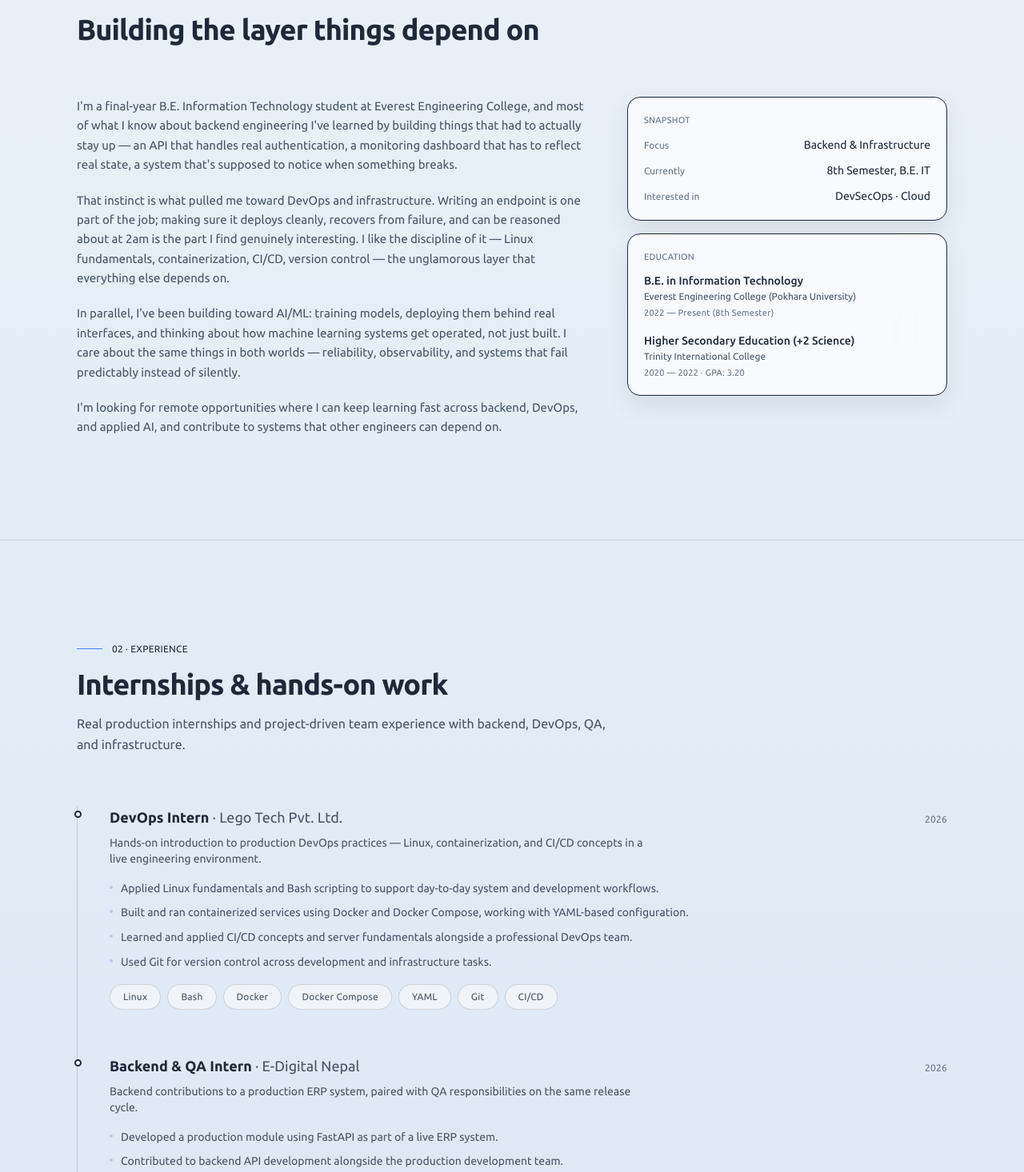
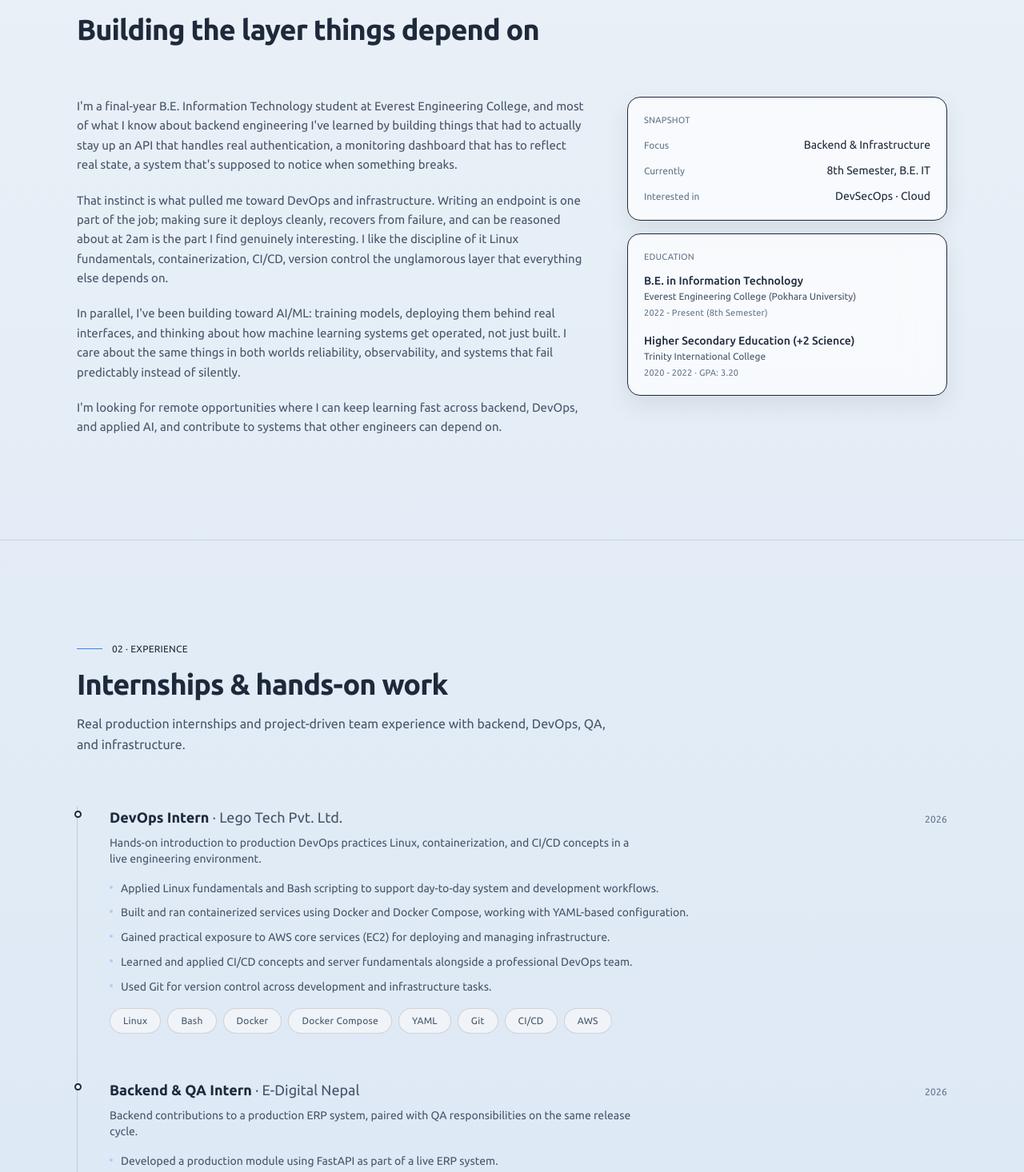
Before and after one commit to AG-Aayush/Aayush-Gnawali-PORTFOLIO-, a Next.js app in the folder portfolio/: page / in a window 1280 px wide. Shown: the part 944-2410 px from the top of the page at 80% size. Built offline with nearby package versions, Linux system fonts and the light colour scheme.

Commit message:
updated the dark and light button and formatted the background

```diff
--- a/portfolio/src/app/layout.tsx
+++ b/portfolio/src/app/layout.tsx
@@ -3,7 +3,7 @@ import "./globals.css";
 import { personal } from "@/data/resume";
 import { ThemeProvider } from "@/components/layout/ThemeProvider";
 
-const siteUrl = "https://aayush-gnawali-portfolio.vercel.app/";
+const siteUrl = "https://www.aayushgnawali.com.np/";
 
 export const metadata: Metadata = {
   metadataBase: new URL(siteUrl),
@@ -56,7 +56,10 @@ const jsonLd = {
   "@context": "https://schema.org",
   "@type": "Person",
   name: personal.name,
+  alternateName: ["Aayush Gnawali", "Gnawali Aayush"],
   url: siteUrl,
+  image: `${siteUrl}${personal.profilePicture}`,
+  description: personal.tagline,
   jobTitle: personal.role,
   address: {
     "@type": "PostalAddress",
--- a/portfolio/src/components/layout/Navbar.tsx
+++ b/portfolio/src/components/layout/Navbar.tsx
@@ -2,7 +2,7 @@
 
 import { useEffect, useState } from "react";
 import { motion, AnimatePresence } from "framer-motion";
-import { Menu, X, Download, Moon, SunMedium } from "lucide-react";
+import { Menu, X, Download, Moon, SunMedium, SunMediumIcon, MoonIcon } from "lucide-react";
 import { personal } from "@/data/resume";
 import { useTheme } from "@/components/layout/ThemeProvider";
 import { cn } from "@/lib/utils";
@@ -101,7 +101,7 @@ export function Navbar() {
             className="inline-flex h-10 w-10 items-center justify-center rounded-full border border-[var(--color-border-strong)] bg-[var(--color-bg)] text-[var(--color-text-secondary)] transition duration-200 hover:border-[var(--color-accent)] hover:text-[var(--color-text-primary)]"
             aria-label={theme === "light" ? "Switch to dark mode" : "Switch to light mode"}
           >
-            {theme === "light" ? <Moon size={16} /> : <SunMedium size={16} />}
+            {theme === "light" ? <SunMedium size={16} /> : <Moon size={16} />}
           </button>
           <a
             href={personal.resumeFile}
@@ -156,7 +156,7 @@ export function Navbar() {
                   onClick={toggleTheme}
                   className="font-mono-tag inline-flex items-center gap-2 rounded-md border border-[var(--color-border-strong)] px-3 py-2 text-xs text-[var(--color-text-secondary)] transition duration-200 hover:border-[var(--color-accent)] hover:text-[var(--color-text-primary)]"
                 >
-                  {theme === "light" ? <Moon size={14} /> : <SunMedium size={14} />}
+                  {theme === "light" ? <SunMedium size={14} /> : <Moon size={14} />}
                   {theme === "light" ? "Dark mode" : "Light mode"}
                 </button>
               </li>
--- a/portfolio/src/data/resume.ts
+++ b/portfolio/src/data/resume.ts
@@ -1,11 +1,3 @@
-/**
- * Central content store.
- *
- * Every section of the site (and the on-site chat assistant's knowledge base)
- * reads from this file. Keeping content and presentation separate means the
- * copy can be updated without touching component code, and the chat widget
- * can quote the exact same facts shown on the page — no drift, no invention.
- */
 
 export const personal = {
   name: "Aayush Gnawali",
@@ -28,9 +20,9 @@ export const personal = {
 
 export const about = {
   story: [
-    "I'm a final-year B.E. Information Technology student at Everest Engineering College, and most of what I know about backend engineering I've learned by building things that had to actually stay up — an API that handles real authentication, a monitoring dashboard that has to reflect real state, a system that's supposed to notice when something breaks.",
-    "That instinct is what pulled me toward DevOps and infrastructure. Writing an endpoint is one part of the job; making sure it deploys cleanly, recovers from failure, and can be reasoned about at 2am is the part I find genuinely interesting. I like the discipline of it — Linux fundamentals, containerization, CI/CD, version control — the unglamorous layer that everything else depends on.",
-    "In parallel, I've been building toward AI/ML: training models, deploying them behind real interfaces, and thinking about how machine learning systems get operated, not just built. I care about the same things in both worlds — reliability, observability, and systems that fail predictably instead of silently.",
+    "I'm a final-year B.E. Information Technology student at Everest Engineering College, and most of what I know about backend engineering I've learned by building things that had to actually stay up an API that handles real authentication, a monitoring dashboard that has to reflect real state, a system that's supposed to notice when something breaks.",
+    "That instinct is what pulled me toward DevOps and infrastructure. Writing an endpoint is one part of the job; making sure it deploys cleanly, recovers from failure, and can be reasoned about at 2am is the part I find genuinely interesting. I like the discipline of it Linux fundamentals, containerization, CI/CD, version control the unglamorous layer that everything else depends on.",
+    "In parallel, I've been building toward AI/ML: training models, deploying them behind real interfaces, and thinking about how machine learning systems get operated, not just built. I care about the same things in both worlds reliability, observability, and systems that fail predictably instead of silently.",
     "I'm looking for remote opportunities where I can keep learning fast across backend, DevOps, and applied AI, and contribute to systems that other engineers can depend on.",
   ],
   highlights: [
@@ -58,14 +50,15 @@ export const experience: ExperienceEntry[] = [
     org: "Lego Tech Pvt. Ltd.",
     period: "2026",
     summary:
-      "Hands-on introduction to production DevOps practices — Linux, containerization, and CI/CD concepts in a live engineering environment.",
+      "Hands-on introduction to production DevOps practices Linux, containerization, and CI/CD concepts in a live engineering environment.",
     points: [
       "Applied Linux fundamentals and Bash scripting to support day-to-day system and development workflows.",
       "Built and ran containerized services using Docker and Docker Compose, working with YAML-based configuration.",
+      "Gained practical exposure to AWS core services (EC2) for deploying and managing infrastructure.",
       "Learned and applied CI/CD concepts and server fundamentals alongside a professional DevOps team.",
       "Used Git for version control across development and infrastructure tasks.",
     ],
-    stack: ["Linux", "Bash", "Docker", "Docker Compose", "YAML", "Git", "CI/CD"],
+    stack: ["Linux", "Bash", "Docker", "Docker Compose", "YAML", "Git", "CI/CD", "AWS"],
   },
   {
     id: "e-digital-nepal",
@@ -102,11 +95,11 @@ export const projects: Project[] = [
   {
     id: "fastapi-notes",
     name: "Secure FastAPI Notes CRUD API",
-    pitch: "A production-style REST API with real authentication, not a toy CRUD demo.",
+    pitch: "A production style REST API with real authentication, not a toy CRUD demo.",
     description:
       "A RESTful API built with FastAPI and PostgreSQL, using asynchronous database operations end to end. Implements JWT-based authentication, bcrypt password hashing, and owner-based authorization so users can only access their own resources. Backend modules are structured with Pydantic validation and Async SQLAlchemy for scalable request handling.",
     challenge:
-      "Getting authorization right was harder than authentication — making sure every CRUD endpoint checked resource ownership, not just a valid token, without duplicating that logic across routes.",
+      "Getting authorization right was harder than authentication making sure every CRUD endpoint checked resource ownership, not just a valid token, without duplicating that logic across routes.",
     learned:
       "How to structure async SQLAlchemy sessions and dependency injection in FastAPI so security checks stay centralized and testable instead of scattered through the codebase.",
     stack: ["FastAPI", "PostgreSQL", "Async SQLAlchemy", "JWT", "Pydantic", "bcrypt"],
@@ -119,9 +112,9 @@ export const projects: Project[] = [
     name: "Rule-Based Self-Healing Web Automation System",
     pitch: "Automation that notices when a web UI changes and recovers on its own.",
     description:
-      "A Python automation framework built on Selenium that uses heuristic scoring to recover automatically when a web element locator breaks — a common failure point in browser automation when a UI changes. Includes backend monitoring and recovery workflows for handling dynamic UI changes, plus a Streamlit dashboard for tracking healing confidence scores and runtime metrics.",
+      "A Python automation framework built on Selenium that uses heuristic scoring to recover automatically when a web element locator breaks a common failure point in browser automation when a UI changes. Includes backend monitoring and recovery workflows for handling dynamic UI changes, plus a Streamlit dashboard for tracking healing confidence scores and runtime metrics.",
     challenge:
-      "Deciding how confident the system should be before it 'heals' automatically versus flagging for a human — too aggressive and it silently masks real breakage, too conservative and it defeats the point.",
+      "Deciding how confident the system should be before it 'heals' automatically versus flagging for a human too aggressive and it silently masks real breakage, too conservative and it defeats the point.",
     learned:
       "How to design rule-based recovery logic with a confidence threshold rather than a binary pass/fail, and how much observability (the metrics dashboard) matters for trusting an automated recovery system.",
     stack: ["Python", "Selenium", "Streamlit", "Automation", "Monitoring"],
@@ -135,7 +128,7 @@ export const projects: Project[] = [
     description:
       "A machine learning application built with Scikit-learn and deployed with Streamlit. Covers data preprocessing, feature engineering, and a real-time inference pipeline, with visualizations for monitoring model performance rather than just outputting a single prediction number.",
     challenge:
-      "Feature engineering that generalized well — early versions overfit to patterns in the training data that didn't hold up on new inputs.",
+      "Feature engineering that generalized well early versions overfit to patterns in the training data that didn't hold up on new inputs.",
     learned:
       "The gap between a model that scores well in a notebook and one that behaves sensibly in a live interface with real user input.",
     stack: ["Python", "Scikit-learn", "Streamlit", "Pandas", "NumPy"],
@@ -150,7 +143,7 @@ export const projects: Project[] = [
     description:
       "A JavaScript Pomodoro application built with Three.js, with interactive timer state management driving mesh rendering and rotational mechanics. Frontend logic, state, and deployment are all handled with vanilla JavaScript and GitHub Pages.",
     challenge:
-      "Keeping 3D rendering performant in-browser while the timer state updates continuously — asset and lighting choices had a real, visible cost.",
+      "Keeping 3D rendering performant in-browser while the timer state updates continuously asset and lighting choices had a real, visible cost.",
     learned:
       "Practical performance tuning for real-time 3D in the browser: what's cheap to animate and what isn't.",
     stack: ["JavaScript", "Three.js", "GitHub Pages"],
@@ -198,7 +191,7 @@ export const skills: SkillCategory[] = [
   {
     id: "cloud",
     label: "Cloud & Deployment",
-    skills: ["Render", "Streamlit Cloud", "GitHub Pages", "Deployment Fundamentals"],
+    skills: ["Render", "Streamlit Cloud", "GitHub Pages", "Deployment Fundamentals", "AWS"],
   },
   {
     id: "databases",
@@ -292,14 +285,14 @@ export const education = [
     degree: "B.E. in Information Technology",
     school: "Everest Engineering College (Pokhara University)",
     location: "Lalitpur, Nepal",
-    period: "2022 — Present (8th Semester)",
+    period: "2022 - Present (8th Semester)",
   },
   {
     id: "plus-two",
     degree: "Higher Secondary Education (+2 Science)",
     school: "Trinity International College",
     location: "Kathmandu, Nepal",
-    period: "2020 — 2022",
+    period: "2020 - 2022",
     note: "GPA: 3.20",
   },
 ] as const;
```
